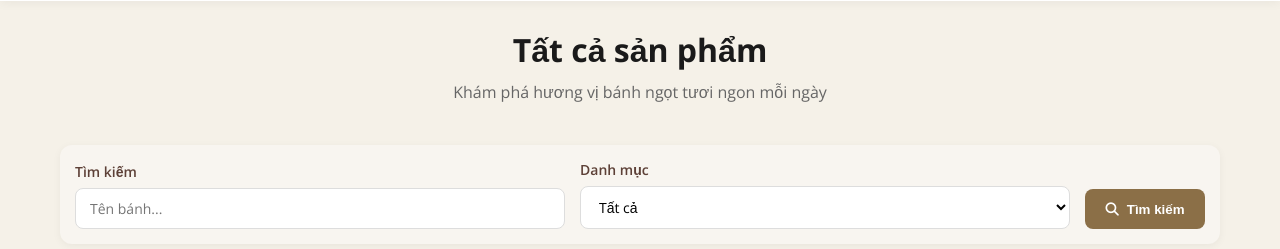
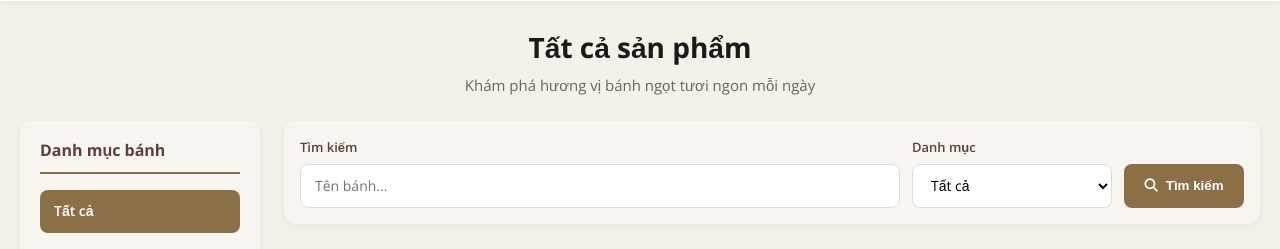
Before and after one commit to hiendt285-hinn/nhom2_websitecake, a PHP site: page /products.php in a window 1280 px wide. Shown: the part 176-425 px from the top of the page. Run offline with PHP 8.4, Linux system fonts and the light colour scheme; data comes from the database, SQL or seed files in the repository.

Commit message:
Thêm cột hiển thị tất cả danh mục

```diff
--- a/khachhang/products.php
+++ b/khachhang/products.php
@@ -55,9 +55,13 @@ $stmt->bind_param($types, ...$params);
 $stmt->execute();
 $result = $stmt->get_result();
 
-// Lấy danh mục để lọc
+// Lấy danh mục (dùng cho sidebar + form lọc)
 $cat_sql = "SELECT id, name FROM categories ORDER BY name";
 $cat_result = $conn->query($cat_sql);
+$categories = [];
+while ($row = $cat_result->fetch_assoc()) {
+    $categories[] = $row;
+}
 ?>
 
 <!DOCTYPE html>
@@ -72,38 +76,102 @@ $cat_result = $conn->query($cat_sql);
     <style>
         /* === TRANG SẢN PHẨM === */
         .products-page {
-            max-width: 1200px;
+            max-width: 1280px;
             margin: 30px auto;
             padding: 0 20px;
             font-family: 'Open Sans', sans-serif;
         }
 
+        .products-layout {
+            display: flex;
+            gap: 24px;
+            align-items: flex-start;
+        }
+
+        /* === CỘT TRÁI - DANH MỤC === */
+        .products-sidebar {
+            width: 240px;
+            flex-shrink: 0;
+            background: #f8f5f0;
+            border-radius: 12px;
+            padding: 20px;
+            box-shadow: 0 2px 8px rgba(0, 0, 0, 0.05);
+            position: sticky;
+            top: 20px;
+        }
+
+        .products-sidebar h3 {
+            font-size: 16px;
+            font-weight: 700;
+            color: #5D4037;
+            margin: 0 0 16px;
+            padding-bottom: 12px;
+            border-bottom: 2px solid var(--main-brown);
+        }
+
+        .sidebar-categories {
+            list-style: none;
+            margin: 0;
+            padding: 0;
+        }
+
+        .sidebar-categories li {
+            margin-bottom: 4px;
+        }
+
+        .sidebar-categories a {
+            display: block;
+            padding: 10px 14px;
+            color: #333;
+            text-decoration: none;
+            border-radius: 8px;
+            font-size: 14px;
+            transition: background 0.2s, color 0.2s;
+        }
+
+        .sidebar-categories a:hover {
+            background: rgba(93, 64, 55, 0.08);
+            color: var(--main-brown);
+        }
+
+        .sidebar-categories a.active {
+            background: var(--main-brown);
+            color: #fff;
+            font-weight: 600;
+        }
+
+        /* === NỘI DUNG CHÍNH === */
+        .products-main {
+            flex: 1;
+            min-width: 0;
+        }
+
         .page-header {
             text-align: center;
-            margin-bottom: 40px;
+            margin-bottom: 24px;
         }
 
         .page-header h1 {
-            font-size: 32px;
+            font-size: 28px;
             color: #1a1a1a;
             font-weight: 700;
-            margin-bottom: 10px;
+            margin-bottom: 8px;
         }
 
         .page-header p {
             color: #666;
-            font-size: 16px;
+            font-size: 15px;
         }
 
-        /* === BỘ LỌC + TÌM KIẾM === */
+        /* === BỘ LỌC + TÌM KIẾM - KÍCH THƯỚC BẰNG NHAU === */
         .filters {
             display: flex;
             flex-wrap: wrap;
-            gap: 15px;
-            margin-bottom: 30px;
-            align-items: end;
+            gap: 12px;
+            margin-bottom: 24px;
+            align-items: stretch;
             background: #f8f5f0;
-            padding: 15px;
+            padding: 16px;
             border-radius: 12px;
             box-shadow: 0 2px 8px rgba(0, 0, 0, 0.05);
         }
@@ -112,37 +180,46 @@ $cat_result = $conn->query($cat_sql);
             display: flex;
             flex-direction: column;
             gap: 6px;
+            min-width: 0;
+        }
+
+        .filter-group.filter-search {
             flex: 1;
-            min-width: 200px;
+            min-width: 180px;
+        }
+
+        .filter-group.filter-category {
+            width: 200px;
         }
 
         .filter-group label {
             font-weight: 600;
             color: #5D4037;
-            font-size: 14px;
-            height: 20px;
-            display: flex;
-            align-items: center;
+            font-size: 13px;
+            flex-shrink: 0;
         }
 
         .filter-group select,
         .filter-group input {
-            padding: 10px 14px;
+            padding: 0 14px;
+            height: 44px;
             border: 1px solid #ddd;
             border-radius: 8px;
             font-size: 14px;
             background: white;
+            box-sizing: border-box;
         }
 
         .filter-group input {
-            flex: 1;
+            width: 100%;
         }
 
         .btn-search {
             background: var(--main-brown);
             color: white;
             border: none;
-            padding: 10px 20px;
+            padding: 0 20px;
+            height: 44px;
             border-radius: 8px;
             cursor: pointer;
             font-weight: 600;
@@ -150,9 +227,9 @@ $cat_result = $conn->query($cat_sql);
             align-items: center;
             gap: 8px;
             transition: 0.3s;
-            height: 40px;
             min-width: 120px;
             justify-content: center;
+            align-self: flex-end;
         }
 
         .btn-search:hover {
@@ -333,13 +410,38 @@ $cat_result = $conn->query($cat_sql);
         }
 
         /* Responsive */
+        @media (max-width: 900px) {
+            .products-layout {
+                flex-direction: column;
+            }
+            .products-sidebar {
+                width: 100%;
+                position: static;
+            }
+            .sidebar-categories {
+                display: flex;
+                flex-wrap: wrap;
+                gap: 8px;
+            }
+            .sidebar-categories li {
+                margin: 0;
+            }
+            .sidebar-categories a {
+                padding: 8px 14px;
+            }
+        }
         @media (max-width: 768px) {
             .filters {
                 flex-direction: column;
                 align-items: stretch;
             }
-            .filter-group {
+            .filter-group.filter-search,
+            .filter-group.filter-category {
                 min-width: 100%;
+                width: 100%;
+            }
+            .btn-search {
+                align-self: stretch;
             }
             .products-grid {
                 flex-direction: column;
@@ -361,21 +463,40 @@ $cat_result = $conn->query($cat_sql);
         <p>Khám phá hương vị bánh ngọt tươi ngon mỗi ngày</p>
     </div>
 
-    <!-- Bộ lọc -->
+    <div class="products-layout">
+        <!-- Cột trái: Danh mục bánh -->
+        <aside class="products-sidebar">
+            <h3>Danh mục bánh</h3>
+            <ul class="sidebar-categories">
+                <li>
+                    <a href="products.php<?php echo $search ? '?search=' . urlencode($search) : ''; ?>" class="<?php echo $category_id === 0 ? 'active' : ''; ?>">Tất cả</a>
+                </li>
+                <?php foreach ($categories as $cat): ?>
+                <li>
+                    <a href="products.php?category=<?php echo (int)$cat['id']; ?><?php echo $search ? '&search=' . urlencode($search) : ''; ?>" class="<?php echo $category_id == $cat['id'] ? 'active' : ''; ?>">
+                        <?php echo htmlspecialchars($cat['name']); ?>
+                    </a>
+                </li>
+                <?php endforeach; ?>
+            </ul>
+        </aside>
+
+        <div class="products-main">
+            <!-- Bộ lọc - thanh tìm kiếm kích thước bằng nhau -->
             <form method="GET" class="filters">
-        <div class="filter-group">
+                <div class="filter-group filter-search">
                     <label>Tìm kiếm</label>
                     <input type="text" name="search" placeholder="Tên bánh..." value="<?php echo htmlspecialchars($search); ?>">
                 </div>
-        <div class="filter-group">
+                <div class="filter-group filter-category">
                     <label>Danh mục</label>
                     <select name="category">
                         <option value="">Tất cả</option>
-                <?php while ($cat = $cat_result->fetch_assoc()): ?>
+                        <?php foreach ($categories as $cat): ?>
                             <option value="<?php echo $cat['id']; ?>" <?php echo $category_id == $cat['id'] ? 'selected' : ''; ?>>
                                 <?php echo htmlspecialchars($cat['name']); ?>
                             </option>
-                <?php endwhile; ?>
+                        <?php endforeach; ?>
                     </select>
                 </div>
                 <button type="submit" class="btn-search">
@@ -458,6 +579,8 @@ $cat_result = $conn->query($cat_sql);
                 </div>
             <?php endif; ?>
         </div>
+    </div>
+</div>
 
 <?php include 'footer.php'; ?>
 
```
Lines whose indentation alone changed are shown as unchanged.
